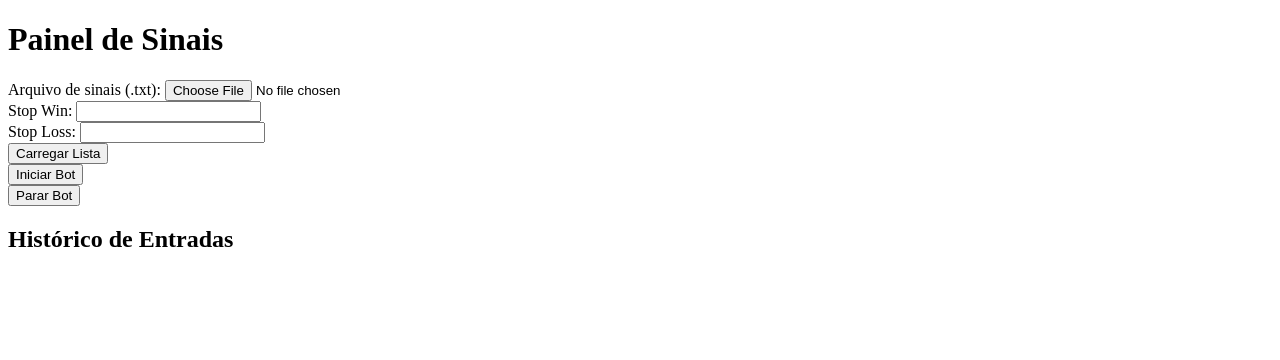
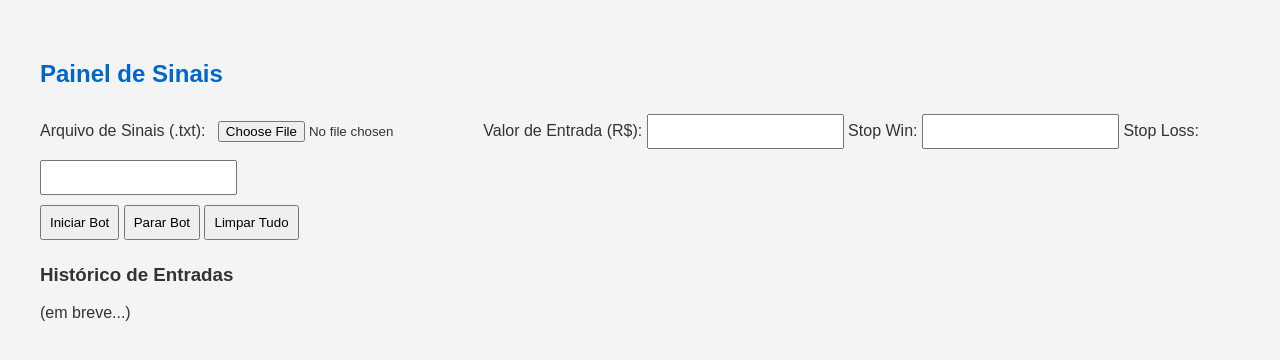
Before and after one commit to Felipeabm/painel-iqoption, a Flask app: template templates/index.html in a window 1280 px wide. Shown: the top 360 px of the page. Run offline with Flask 3, Linux system fonts and the light colour scheme; the template is opened without the code that fills it, so the values that code supplies are empty.

Commit message:
Update index.html

```diff
--- a/templates/index.html
+++ b/templates/index.html
@@ -2,33 +2,36 @@
 <html lang="pt-br">
 <head>
     <meta charset="UTF-8">
-    <title>Painel - IQOption</title>
+    <title>Painel de Sinais</title>
+    <link rel="stylesheet" href="/static/style.css">
 </head>
-<body>
-    <h1>Painel de Sinais</h1>
-    <form method="POST" enctype="multipart/form-data">
-        <label>Arquivo de sinais (.txt):</label>
-        <input type="file" name="arquivo" required><br>
-        <label>Stop Win:</label>
-        <input type="number" name="stop_win" required><br>
-        <label>Stop Loss:</label>
-        <input type="number" name="stop_loss" required><br>
-        <button type="submit">Carregar Lista</button>
-    </form>
+<body class="painel">
+    <div class="painel-container">
+        <h2>Painel de Sinais</h2>
+        <form action="/iniciar" method="POST" enctype="multipart/form-data">
+            <label>Arquivo de Sinais (.txt):</label>
+            <input type="file" name="arquivo" accept=".txt" required>
 
-    <form method="POST" action="/start-bot">
-        <button type="submit">Iniciar Bot</button>
-    </form>
+            <label>Valor de Entrada (R$):</label>
+            <input type="number" name="valor_entrada" min="1" step="1" required>
 
-    <form method="POST" action="/stop-bot">
-        <button type="submit">Parar Bot</button>
-    </form>
+            <label>Stop Win:</label>
+            <input type="number" name="stop_win" min="1" required>
 
-    <h2>Histórico de Entradas</h2>
-    <ul>
-        {% for entrada in historico %}
-            <li>{{ entrada.horario }} - {{ entrada.par }} - {{ entrada.direcao }} - {{ entrada.resultado }}</li>
-        {% endfor %}
-    </ul>
+            <label>Stop Loss:</label>
+            <input type="number" name="stop_loss" min="1" required>
+
+            <div class="botoes">
+                <button type="submit">Iniciar Bot</button>
+                <button type="submit" formaction="/parar" formmethod="POST">Parar Bot</button>
+                <button type="reset">Limpar Tudo</button>
+            </div>
+        </form>
+
+        <div class="historico">
+            <h3>Histórico de Entradas</h3>
+            <p>(em breve...)</p>
+        </div>
+    </div>
 </body>
 </html>
```
